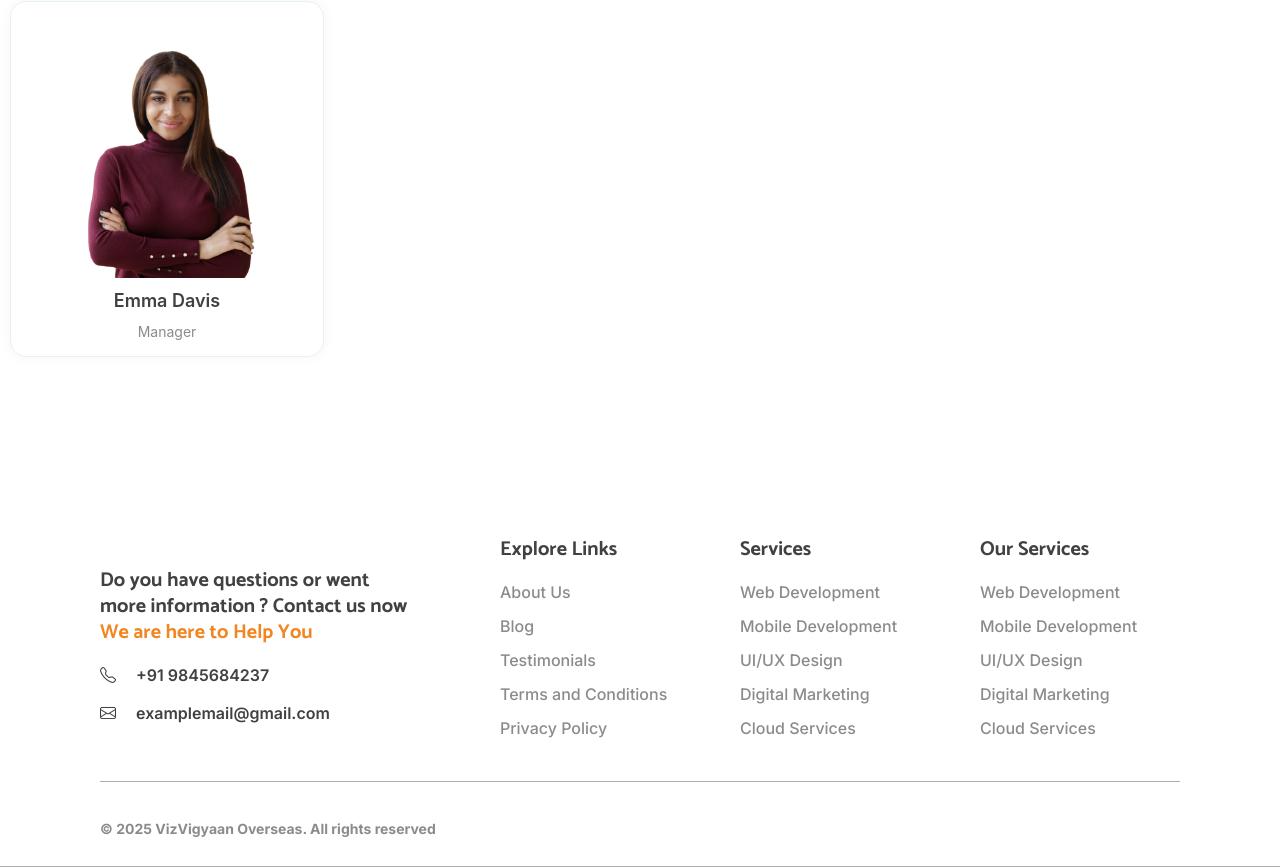
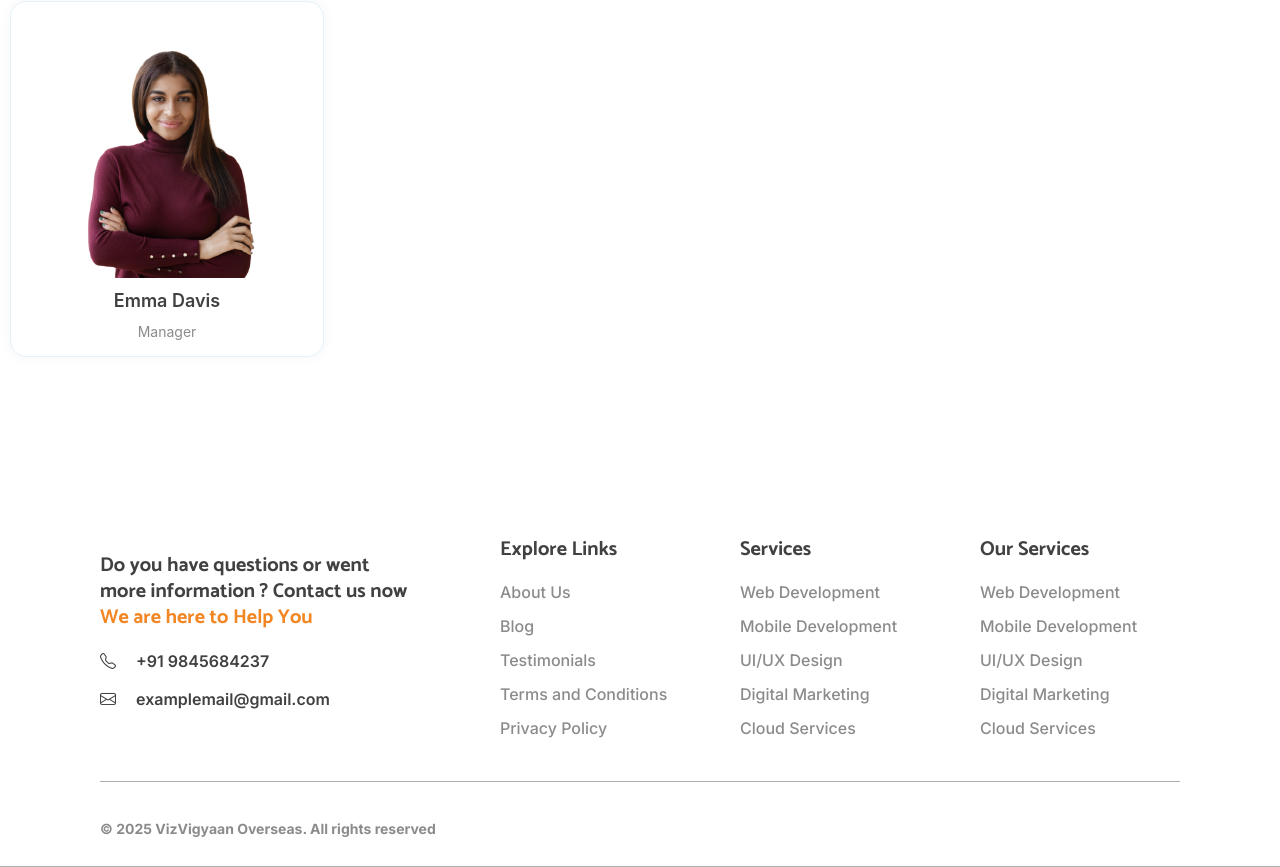
Before and after one commit to codewithanimesh/vizvigyaan_overseas, a React (Create React App) app: page /aboutus in a window 1280 px wide. Shown: the part 3667-4534 px from the top of the page. Built offline with nearby package versions, Linux system fonts and the light colour scheme.

Commit message:
chages in footer.css

```diff
--- a/src/Componenets/css/Footer.css
+++ b/src/Componenets/css/Footer.css
@@ -14,9 +14,10 @@
   display: flex;
   padding: 40px 0;
   justify-content: space-between;
-  align-items: center;
+  align-items: start;
   align-self: stretch;
   border-bottom: 1px solid rgba(139, 139, 139, 0.7);
+
 }
 
 .footer-content-left h2 {
@@ -50,6 +51,8 @@
   display: flex;
   align-items: flex-start;
   gap: 40px;
+  flex-wrap: wrap;
+  justify-content: end;
 }
 
 .explore-links,
```
